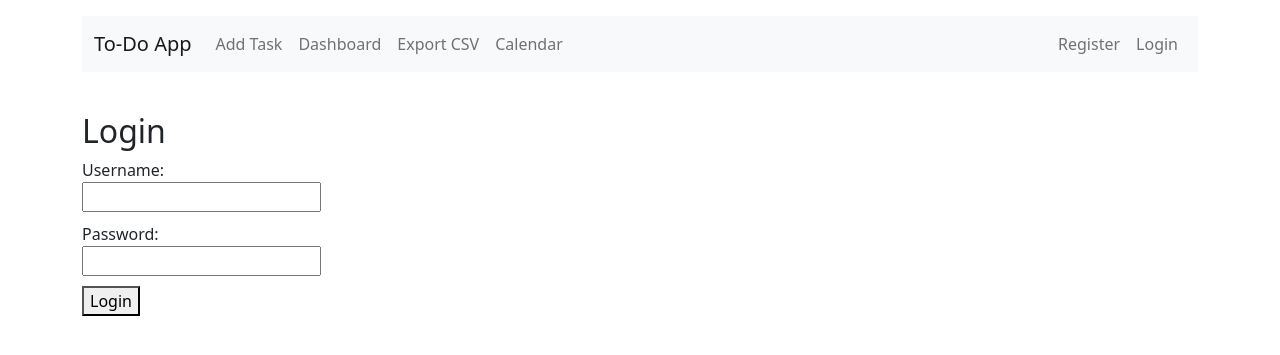
After one commit to ThomasxCairnss/todo_project, a Django app: page /login/ in a window 1280 px wide. The commit adds this page. Shown: the top 355 px of the page. Run offline with Django 5.2, Linux system fonts and the light colour scheme.

Commit message:
Add user registration, login, logout functionality and UI updates

```diff
--- a/todo/templates/todo/base.html
+++ b/todo/templates/todo/base.html
@@ -58,12 +58,33 @@
           <span class="navbar-toggler-icon"></span>
         </button>
         <div class="collapse navbar-collapse" id="navbarNav">
-          <ul class="navbar-nav">
-            <li class="nav-item"><a class="nav-link" href="{% url 'task_create' %}">Add Task</a></li>
-            <li class="nav-item"><a class="nav-link" href="{% url 'dashboard' %}">Dashboard</a></li>
-            <li class="nav-item"><a class="nav-link" href="{% url 'export_tasks_csv' %}">Export CSV</a></li>
-            <li class="nav-item"><a class="nav-link" href="{% url 'calendar' %}">Calendar</a></li>
-          </ul>
+          <ul class="navbar-nav me-auto mb-2 mb-lg-0">
+  <li class="nav-item"><a class="nav-link" href="{% url 'task_create' %}">Add Task</a></li>
+  <li class="nav-item"><a class="nav-link" href="{% url 'dashboard' %}">Dashboard</a></li>
+  <li class="nav-item"><a class="nav-link" href="{% url 'export_tasks_csv' %}">Export CSV</a></li>
+  <li class="nav-item"><a class="nav-link" href="{% url 'calendar' %}">Calendar</a></li>
+</ul>
+
+<ul class="navbar-nav ms-auto">
+{% if not user.is_authenticated %}
+  <li class="nav-item">
+    <a class="nav-link" href="{% url 'register' %}">Register</a>
+  </li>
+{% endif %}
+  {% if user.is_authenticated %}
+    <li class="nav-item d-flex align-items-center me-2">
+      <span class="navbar-text">Hello, {{ user.username }}!</span>
+    </li>
+    <li class="nav-item">
+      <a class="nav-link" href="{% url 'logout' %}">Logout</a>
+    </li>
+  {% else %}
+    <li class="nav-item">
+      <a class="nav-link" href="{% url 'login' %}">Login</a>
+    </li>
+  {% endif %}
+</ul>
+
         </div>
       </div>
     </nav>
--- /dev/null
+++ b/todo/templates/todo/login.html
@@ -0,0 +1,26 @@
+{% extends 'todo/base.html' %}
+
+{% block title %}Login{% endblock %}
+
+{% block content %}
+<h2>Login</h2>
+
+{% if messages %}
+  {% for message in messages %}
+    <p style="color: red;">{{ message }}</p>
+  {% endfor %}
+{% endif %}
+
+<form method="POST">
+  {% csrf_token %}
+  <div style="margin-bottom: 10px;">
+    <label>Username:</label><br>
+    <input type="text" name="username" required>
+  </div>
+  <div style="margin-bottom: 10px;">
+    <label>Password:</label><br>
+    <input type="password" name="password" required>
+  </div>
+  <button type="submit">Login</button>
+</form>
+{% endblock %}
--- a/todo/urls.py
+++ b/todo/urls.py
@@ -1,5 +1,7 @@
 from django.urls import path
 from . import views
+from .views import register_view
+
 
 urlpatterns = [
     path('', views.task_list, name='task_list'),
@@ -11,5 +13,9 @@ urlpatterns = [
     path('summary/', views.summary_view, name='summary'),
     path('calendar/', views.calendar_view, name='calendar'),
     path('task/complete/<int:pk>/', views.task_complete, name='task_complete'),
+    path('points/', views.points_view, name='points'),
+    path('login/', views.login_view, name='login'),
+    path('logout/', views.logout_view, name='logout'),
+    path('register/', register_view, name='register'),
 
 ]
--- a/todo/views.py
+++ b/todo/views.py
@@ -1,14 +1,69 @@
 from django.shortcuts import render, redirect, get_object_or_404
+from django.contrib.auth.decorators import login_required
 from django.http import HttpResponse
 from .models import Task
 import json
+from django.contrib.auth.models import User
 from .forms import TaskForm
 import pandas as pd
+from django.contrib.auth import authenticate, login, logout
+from django.contrib import messages
 
+def register_view(request):
+    if request.method == "POST":
+        username = request.POST["username"]
+        password = request.POST["password"]
+
+        if User.objects.filter(username=username).exists():
+            messages.error(request, "Username already taken.")
+        else:
+            user = User.objects.create_user(username=username, password=password)
+            user.save()
+
+
+            login(request, user)
+            messages.success(request, "Registration successful.")
+            return redirect("dashboard")
+
+    return render(request, "todo/register.html")
+
+def logout_view(request):
+    logout(request)
+    return redirect("login")
+
+def login_view(request):
+    if request.method == "POST":
+        username = request.POST["username"]
+        password = request.POST["password"]
+        user = authenticate(request, username=username, password=password)
+
+        if user is not None:
+            login(request, user)
+            return redirect("dashboard")
+        else:
+            messages.error(request, "Invalid username or password")
+
+    return render(request, "todo/login.html")
+
+@login_required
+def points_view(request):
+    profile = request.user.profile
+    context = {
+        'weekly_points': profile.weekly_points,
+        'overall_points': profile.overall_points,
+    }
+    return render(request, 'todo/points.html', context)
 def task_complete(request, pk):
     task = get_object_or_404(Task, pk=pk)
-    task.status = "Completed"
-    task.save()
+    if task.status != "Completed":
+        task.status = "Completed"
+        task.save()
+
+        if request.user.is_authenticated and not task.points_awarded:
+            request.user.profile.add_points(100)
+            task.points_awarded = True
+            task.save()
+
     return redirect('task_list')
 
 def calendar_view(request):
--- a/todo_project/settings.py
+++ b/todo_project/settings.py
@@ -73,6 +73,8 @@ DATABASES = {
 }
 
 
+LOGIN_URL = '/login/'
+
 # Password validation
 AUTH_PASSWORD_VALIDATORS = [
     {
```
Also changed, not shown: todo/apps.py (+12 -0 lines), todo/models.py (+32 -1 lines), todo/signals.py (added, +13 -0 lines), todo/templates/todo/points.html (added, +11 -0 lines), todo/templates/todo/register.html (added, +27 -0 lines), todo/migrations/0003_task_points_awarded_profile.py (added).
